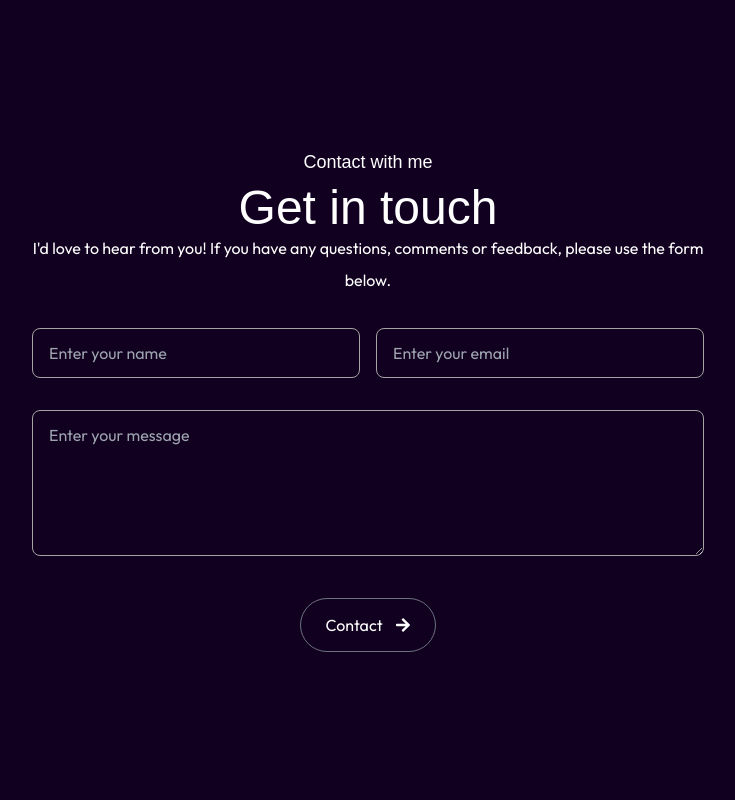
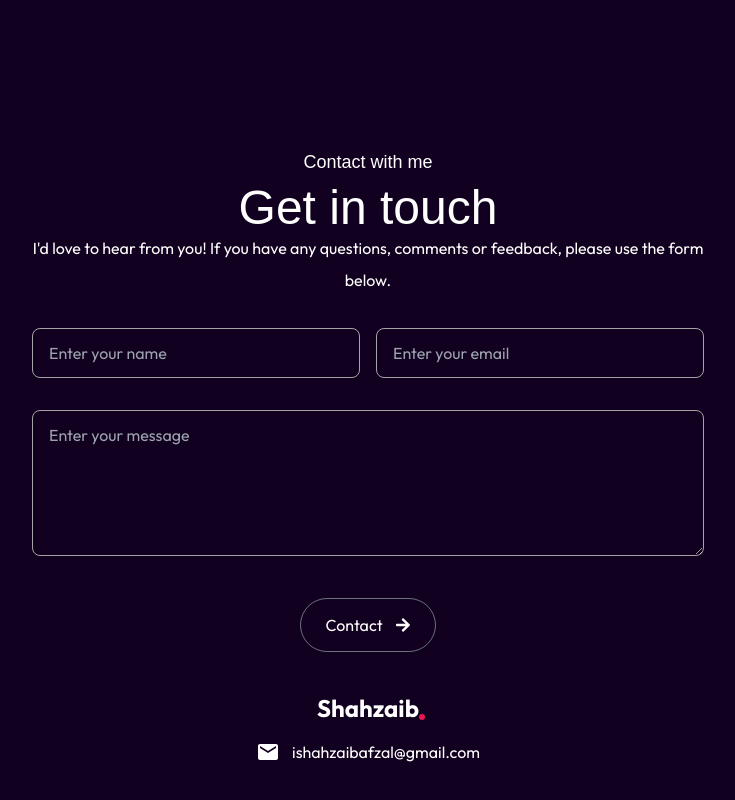
Before and after one commit to MuhammadShahzaibAfzal/MyPortfolio, a Next.js app: page / in a window 1280 px wide. Shown: the part 2746-3546 px from the top of the page, without its empty margins (272-1007 px from the left). Before the commit the page ends 3438 px from the top, so only its background shows below. Built offline with nearby package versions, Linux system fonts and the light colour scheme; a web font is replaced by a local one.

Commit message:
add email section

```diff
--- a/src/components/home/contact.tsx
+++ b/src/components/home/contact.tsx
@@ -1,5 +1,6 @@
 import { useState } from "react";
 import { FaArrowRight } from "react-icons/fa";
+import { MdMail } from "react-icons/md";
 
 const Contact = () => {
   const [formData, setFormData] = useState({ name: "", email: "", message: "" });
@@ -86,6 +87,17 @@ const Contact = () => {
           </button>
         </form>
         {status && <p className="text-center mt-4">{status}</p>}
+
+        <div className="flex justify-center flex-col gap-3 mt-10 items-center">
+          {" "}
+          <a href="#top">
+            <h1 className="text-2xl font-bold logo">Shahzaib</h1>
+          </a>
+          <div className="flex items-center gap-3 ">
+            <MdMail className="text-2xl" />
+            <a href="mailto:ishahzaibafzal@gmail.com">ishahzaibafzal@gmail.com</a>
+          </div>
+        </div>
       </div>
     </div>
   );
```
